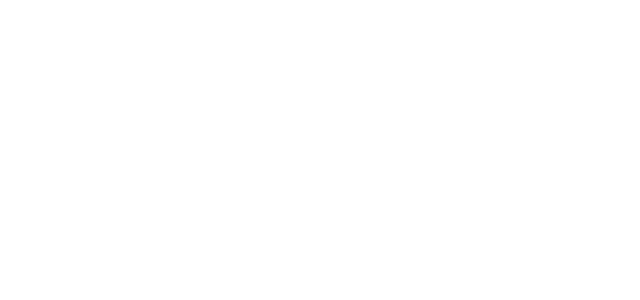
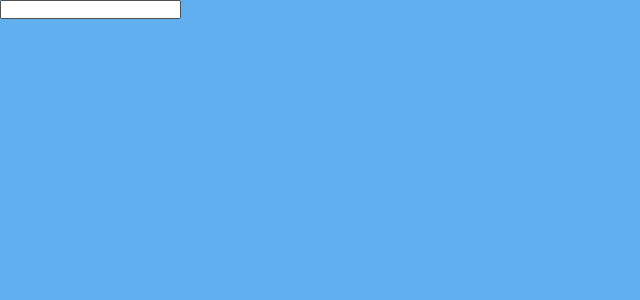
Before and after one commit to saubuny/improved-todo-list, a React (Vite) app: page / in a window 1280 px wide. Shown: the top 300 px of the page, without its empty margins (0-640 px from the left). Built offline with nearby package versions, Linux system fonts and the light colour scheme.

Commit message:
init: added sass & component: progress on TodoForm component

```diff
--- a/package.json
+++ b/package.json
@@ -16,6 +16,7 @@
     "@types/react": "^18.0.27",
     "@types/react-dom": "^18.0.10",
     "@vitejs/plugin-react-swc": "^3.0.0",
+    "sass": "^1.58.0",
     "vite": "^4.1.0"
   }
 }
--- a/src/App.jsx
+++ b/src/App.jsx
@@ -1,8 +1,15 @@
 import { useState } from 'react';
-import './styles/App.css';
+import TodoForm from './components/TodoForm';
+import './styles/App.scss';
 
 function App() {
-	return <div className="App"></div>;
+	return (
+		<>
+			<div className="App">
+				<TodoForm></TodoForm>
+			</div>
+		</>
+	);
 }
 
 export default App;
--- /dev/null
+++ b/src/components/TodoForm.jsx
@@ -0,0 +1,16 @@
+import { useState } from 'react';
+
+function TodoForm() {
+	const [text, setText] = useState('');
+
+	return (
+		<>
+			<form className="todo-form">
+				<input className="todo-form__input" type="text" onChange={(e) => setText(e.target.value)} />
+			</form>
+			<p>{text}</p>
+		</>
+	);
+}
+
+export default TodoForm;
--- a/src/main.jsx
+++ b/src/main.jsx
@@ -1,7 +1,6 @@
 import React from 'react';
 import ReactDOM from 'react-dom/client';
 import App from './App';
-import './styles/index.css';
 
 ReactDOM.createRoot(document.getElementById('root')).render(
 	<React.StrictMode>
--- /dev/null
+++ b/src/styles/App.scss
@@ -0,0 +1,3 @@
+body {
+	background-color: $primary;
+}
--- /dev/null
+++ b/src/styles/globals.scss
@@ -0,0 +1,14 @@
+$font-family: Arial, Helvetica, sans-serif;
+
+$primary: #61afef;
+$secondary: #abb2bf;
+$success: #98c379;
+$danger: #e06c75;
+$dark: #282c34;
+$light: #eceff4;
+
+* {
+	box-sizing: border-box;
+	margin: 0;
+	padding: 0;
+}
--- a/src/styles/index.css
+++ /dev/null
@@ -1,14 +0,0 @@
-:root {
-	--font-family: Arial, Helvetica, sans-serif;
-
-	--primary: ;
-	--secondary: ;
-	--success: ;
-	--danger: ;
-}
-
-* {
-	box-sizing: border-box;
-	margin: 0;
-	padding: 0;
-}
--- a/vite.config.js
+++ b/vite.config.js
@@ -1,7 +1,14 @@
-import { defineConfig } from 'vite'
-import react from '@vitejs/plugin-react-swc'
+import { defineConfig } from 'vite';
+import react from '@vitejs/plugin-react-swc';
 
 // https://vitejs.dev/config/
 export default defineConfig({
-  plugins: [react()],
-})
+	plugins: [react()],
+	css: {
+		preprocessorOptions: {
+			scss: {
+				additionalData: `@import "src/styles/globals.scss";`,
+			},
+		},
+	},
+});
```
Also changed, not shown: src/components/Todo.jsx (added), 1 other file (tests, documents, lock files or other folders).
